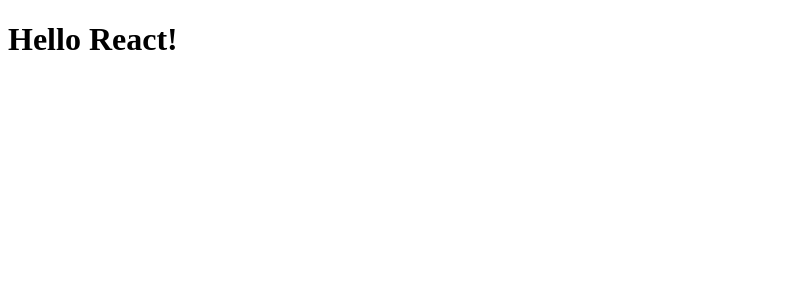
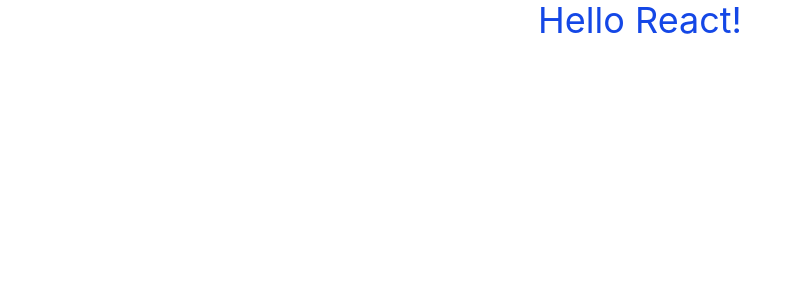
Before and after one commit to amin10003/TaskManager, a React (Vite) app: page / in a window 1280 px wide. Shown: the top 300 px of the page, without its empty margins (0-794 px from the left). Built offline with nearby package versions, Linux system fonts and the light colour scheme.

Commit message:
installed  and has been set up tailwindcss

```diff
--- a/package.json
+++ b/package.json
@@ -9,9 +9,11 @@
     "preview": "vite preview"
   },
   "dependencies": {
+    "@tailwindcss/vite": "^4.3.0",
     "@vitejs/plugin-react": "^6.0.1",
     "react": "^19.2.6",
     "react-dom": "^19.2.6",
+    "tailwindcss": "^4.3.0",
     "vite": "^8.0.11"
   }
 }
--- a/src/App.jsx
+++ b/src/App.jsx
@@ -1,5 +1,5 @@
 function App() {
-  return <h1>Hello React!</h1>;
+  return <h1 className="text-blue-700 text-center text-4xl">Hello React!</h1>;
 }
 
 export default App;
--- a/src/index.css
+++ b/src/index.css
@@ -0,0 +1 @@
+@import "tailwindcss";
--- a/src/main.jsx
+++ b/src/main.jsx
@@ -1,5 +1,6 @@
 import React from "react";
 import ReactDOM from "react-dom/client";
 import App from "./App";
+import "./index.css";
 
 ReactDOM.createRoot(document.getElementById("root")).render(<App />);
--- a/vite.config.js
+++ b/vite.config.js
@@ -1,6 +1,7 @@
-import { defineConfig } from 'vite';
-import react from '@vitejs/plugin-react';
+import { defineConfig } from "vite"
+import react from "@vitejs/plugin-react"
+import tailwindcss from "@tailwindcss/vite"
 
 export default defineConfig({
-  plugins: [react()],
-});
+    plugins: [react(), tailwindcss()],
+})
```
Also changed, not shown: 1 other file (tests, documents, lock files or other folders).
